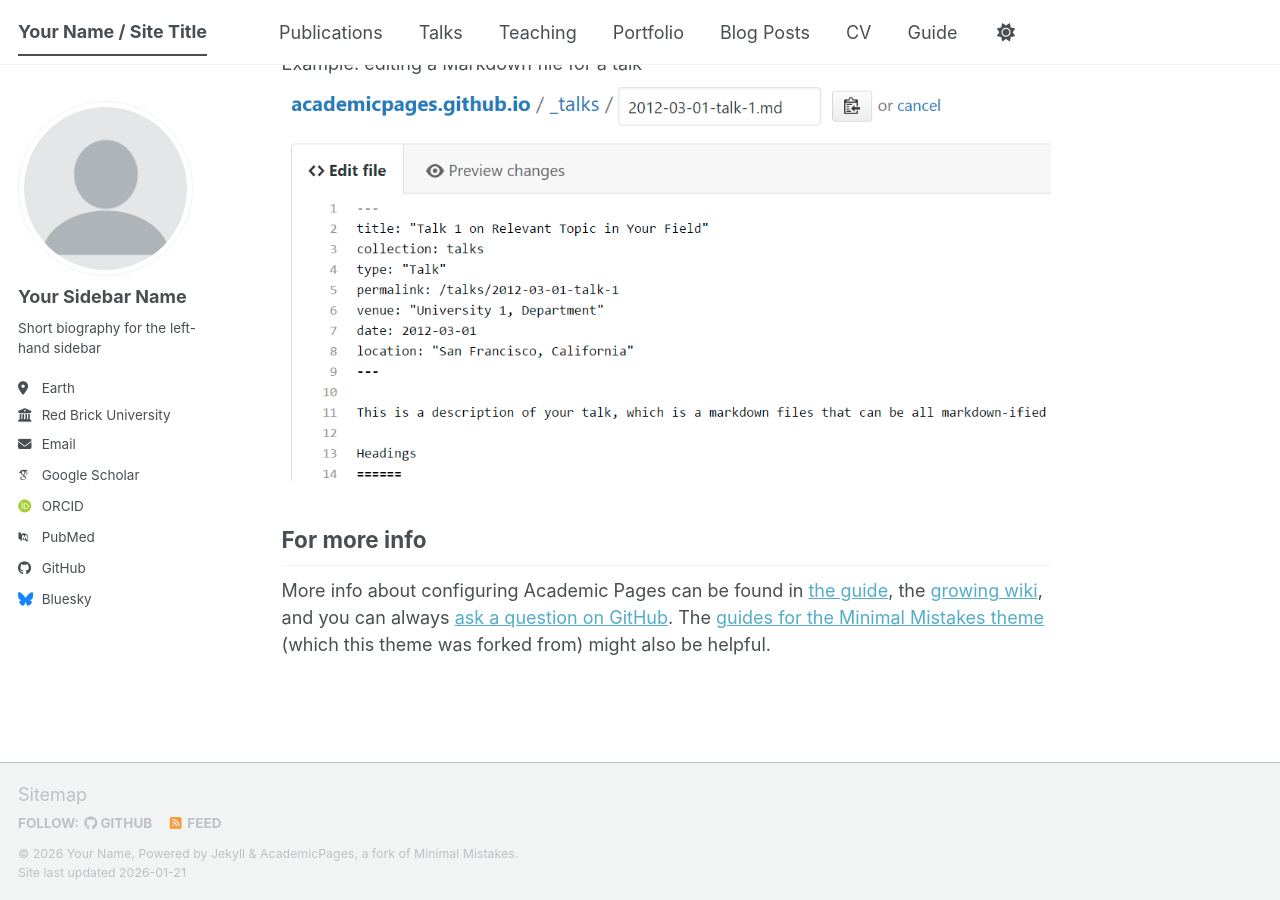
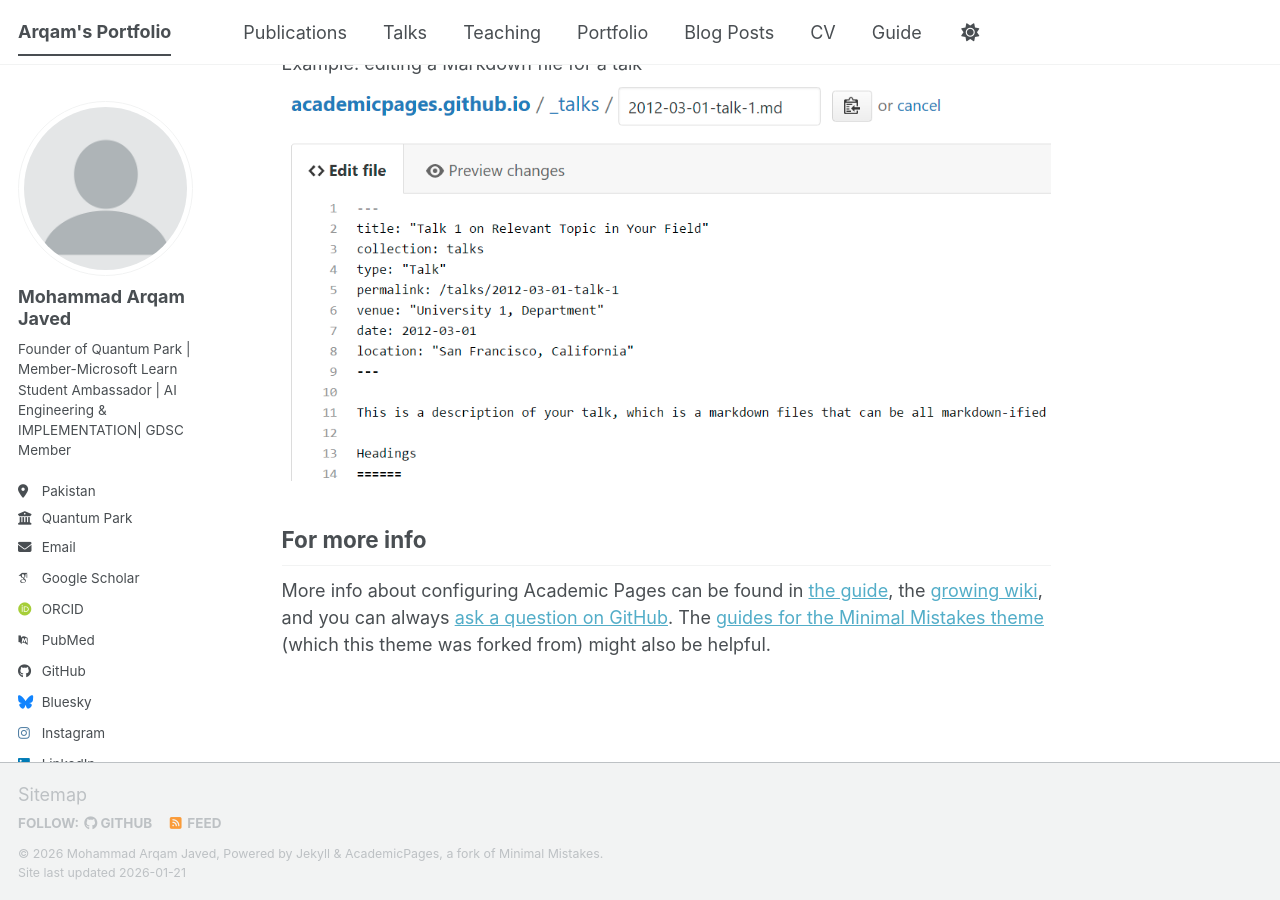
Before and after one commit to arqamxjay/arqamxjay.github.io, a Jekyll site: the page built from _pages/about.md, in a window 1280 px wide and 900 px high, scrolled down 2720 px. Built offline with Jekyll 4.4.1, drawn with Linux system fonts in a browser that asks for light colours; some web fonts are replaced; a script bundle is joined from its source files by our own code; library files that are not in the unit come from our copies.

Commit message:
Update _config.yml

```diff
--- a/_config.yml
+++ b/_config.yml
@@ -9,28 +9,27 @@
 # Basic Site Settings
 locale                   : "en-US"
 site_theme               : "default" # The available themes options are "default", "air", "sunrise", "mint", "dirt" and "contrast"
-title                    : "Your Name / Site Title"
+title                    : "Arqam's Portfolio"
 title_separator          : "-"
-name                     : &name "Your Name"
+name                     : &name "Mohammad Arqam Javed"
 description              : &description "Your Name's academic portfolio"   # Update this with a general description of your site, this is the default if not overridden by a page
-url                      : https://academicpages.github.io # The base hostname & protocol for your site e.g. "https://[your GitHub username].github.io",
+url                      : https://arqamxjay.github.io # The base hostname & protocol for your site e.g. "https://[your GitHub username].github.io",
                                                            # or if you already have some other page hosted on Github then use "https://[your GitHub username].github.io/[Your Repo Name]"
 baseurl                  : "" # the subpath of your site, e.g. "/blog"
-repository               : "academicpages/academicpages.github.io"
-
+repository               : "arqamxjay/arqamxjay.github.io"
 # Site Author - The following control what appear as part of the author content on the side bar.
 #               If a field is blank the icon and link will not appear, otherwise it will be shown.
 #               Additional customization can be done by editing /_includes/author-profile.html
 author:
   # Biographic information
   avatar           : "profile.png"
-  name             : "Your Sidebar Name"
+  name             : "Mohammad Arqam Javed"
   pronouns         : # example: "she/her"
-  bio              : "Short biography for the left-hand sidebar"
-  location         : "Earth"
-  employer         : "Red Brick University"
+  bio              : "Founder of Quantum Park | Member-Microsoft Learn Student Ambassador | AI Engineering & IMPLEMENTATION| GDSC Member "
+  location         : "Pakistan"
+  employer         : "Quantum Park"
   uri              : # URL
-  email            : "none@example.org"
+  email            : "arqamjaved873@gmail.com"
 
   # Academic websites
   academia         : # URL
@@ -51,7 +50,7 @@ author:
   bitbucket        : # Username - Update with your username on the site
   codepen          : # Username
   dribbble         : # Username
-  github           : "academicpages"
+  github           : "arqamxjay"
   kaggle           : # Username
   stackoverflow    : # User number or user number and name (i.e., use "1" or "1/jeff-atwood")
 
@@ -64,9 +63,9 @@ author:
   goodreads        : # Username
   google_plus      : # Username
   keybase          : # Username
-  instagram        : # Username
+  instagram        : "arqamdotio"
   lastfm           : # Username
-  linkedin         : # Username
+  linkedin         : "www.linkedin.com/in/mohammad-arqam-j-516975343Username"
   mastodon         : # URL
   medium           : # URL
   pinterest        : # Username
@@ -74,7 +73,7 @@ author:
   steam            : # Username
   telegram         : # URL
   tumblr           : # Username
-  twitter          : # Username for X / Twitter
+  twitter          : "arqamdotio"
   vine             : # Username
   weibo            : # Username
   wikipedia        : # Username
```
